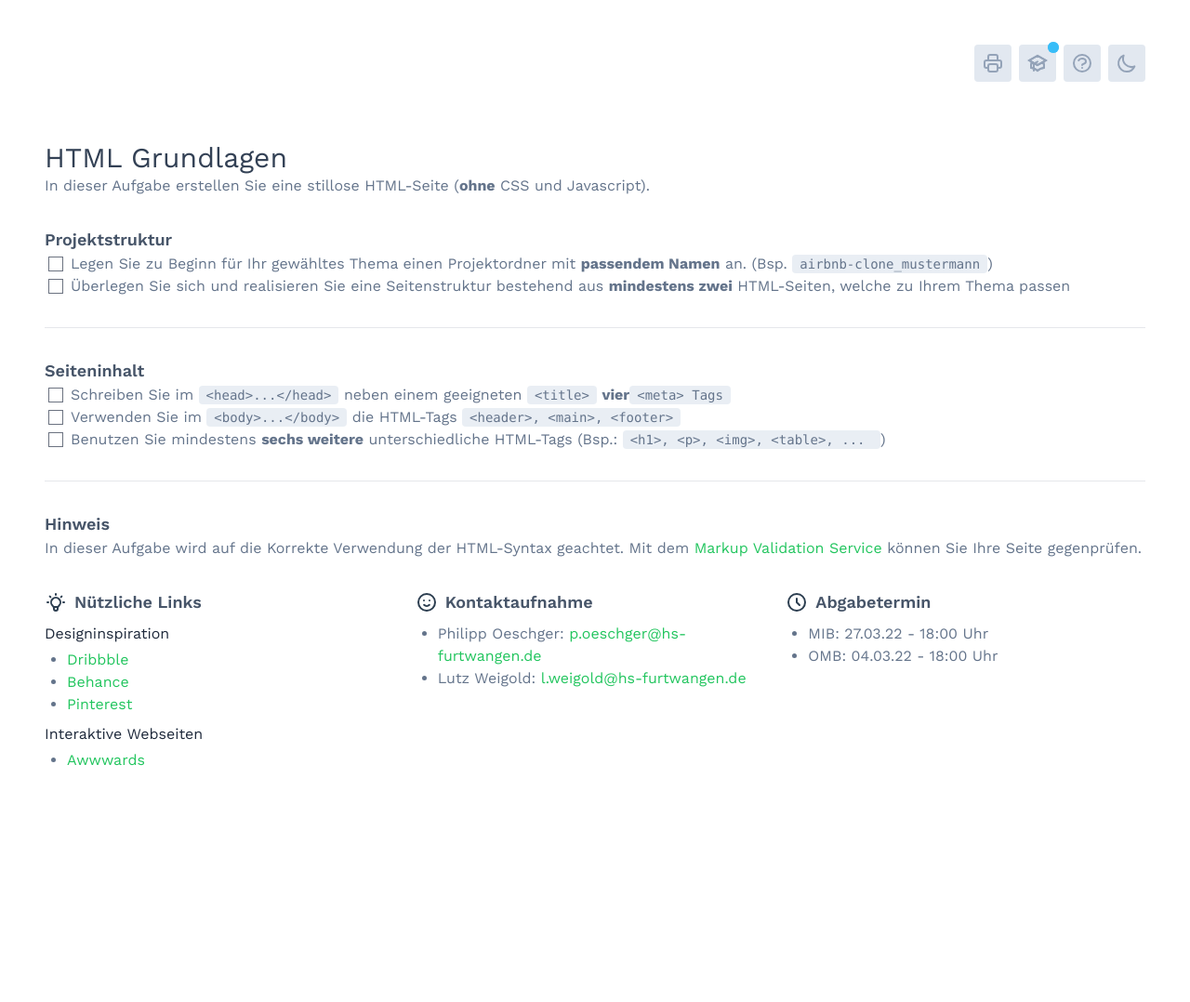
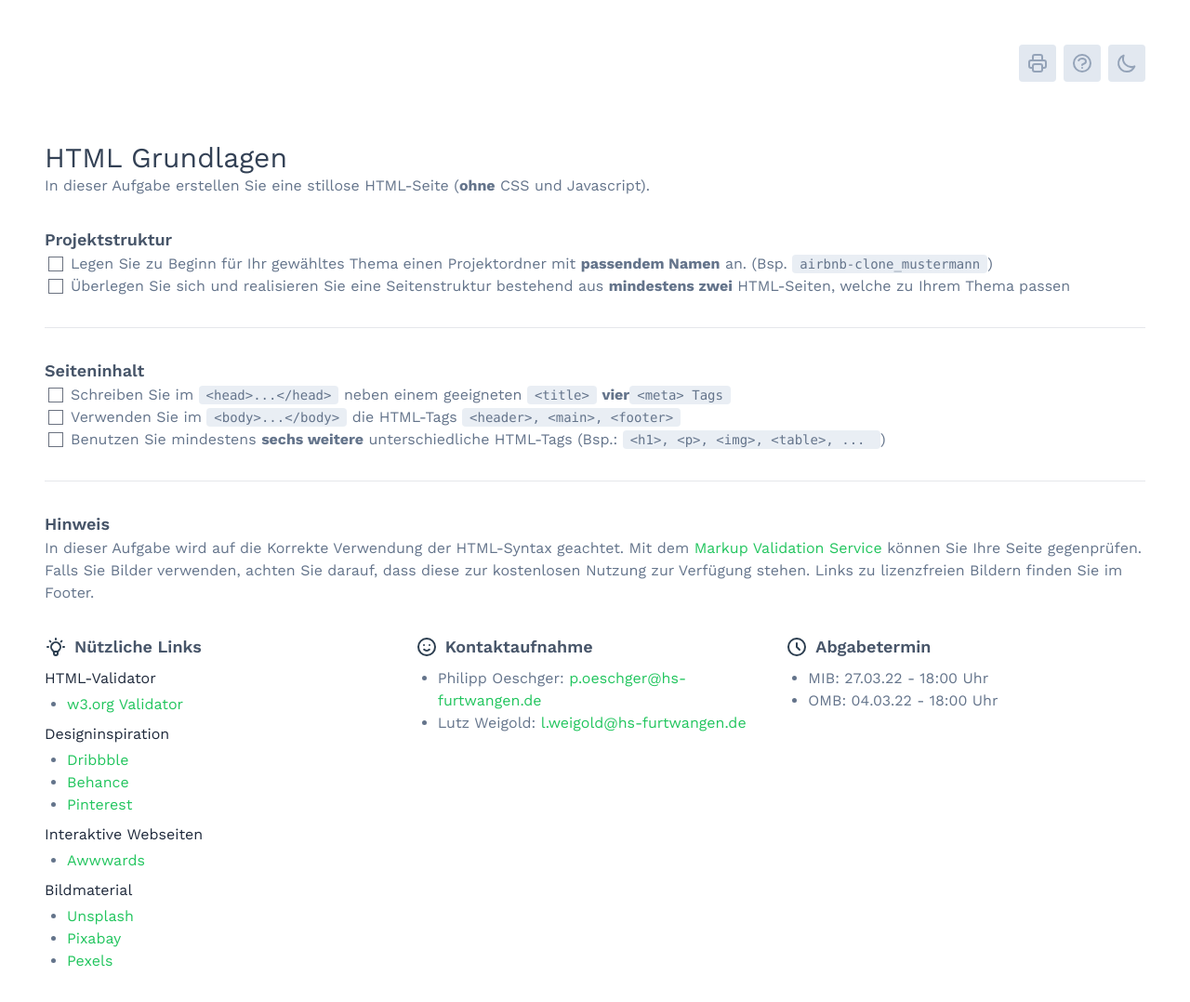
Before and after one commit to LutzDev/gis-sose-2022, a Vue app: page /#/Task1 in a window 1280 px wide. Shown: the top 1078 px of the page at 93% size. Before the commit the page ends 926 px from the top, so only its background shows below. Built offline with nearby package versions, Linux system fonts and the light colour scheme; what vue3-highlightjs would draw is missing.

Commit message:
Update Task1

```diff
--- a/src/views/Task1.vue
+++ b/src/views/Task1.vue
@@ -1,6 +1,6 @@
 <template>
   <Header
-    v-bind:example-button="true"
+    v-bind:example-button="false"
     v-bind:script-button="true"
     v-bind:print-button="true"
   />
@@ -55,13 +55,16 @@
         <a target="_blank" href="https://validator.w3.org/#validate_by_input"
           >Markup Validation Service</a
         >
-        können Sie Ihre Seite gegenprüfen.</Text
+        können Sie Ihre Seite gegenprüfen. Falls Sie Bilder verwenden, achten Sie darauf, dass diese zur kostenlosen Nutzung zur Verfügung stehen. Links zu lizenzfreien Bildern finden Sie im Footer. </Text
       >
     </Section>
   </Sections>
   <Footer>
     <FooterItem>
       <IconHeadline headline="Nützliche Links" v-bind:info-icon="true" />
+      <List headline="HTML-Validator">
+        <li><a href="https://validator.w3.org/#validate_by_input" target="_blank">w3.org Validator</a></li>
+      </List>
       <List headline="Designinspiration">
         <li><a href="https://dribbble.com" target="_blank">Dribbble</a></li>
         <li><a href="https://www.behance.net" target="_blank">Behance</a></li>
@@ -72,6 +75,17 @@
       <List headline="Interaktive Webseiten">
         <li>
           <a href="https://www.awwwards.com/" target="_blank">Awwwards</a>
+        </li>
+      </List>
+      <List headline="Bildmaterial">
+        <li>
+          <a href="https://unsplash.com/" target="_blank">Unsplash</a>
+        </li>
+        <li>
+          <a href="https://pixabay.com/de/" target="_blank">Pixabay</a>
+        </li>
+        <li>
+          <a href="https://www.pexels.com/de-de/" target="_blank">Pexels</a>
         </li>
       </List>
     </FooterItem>
```
